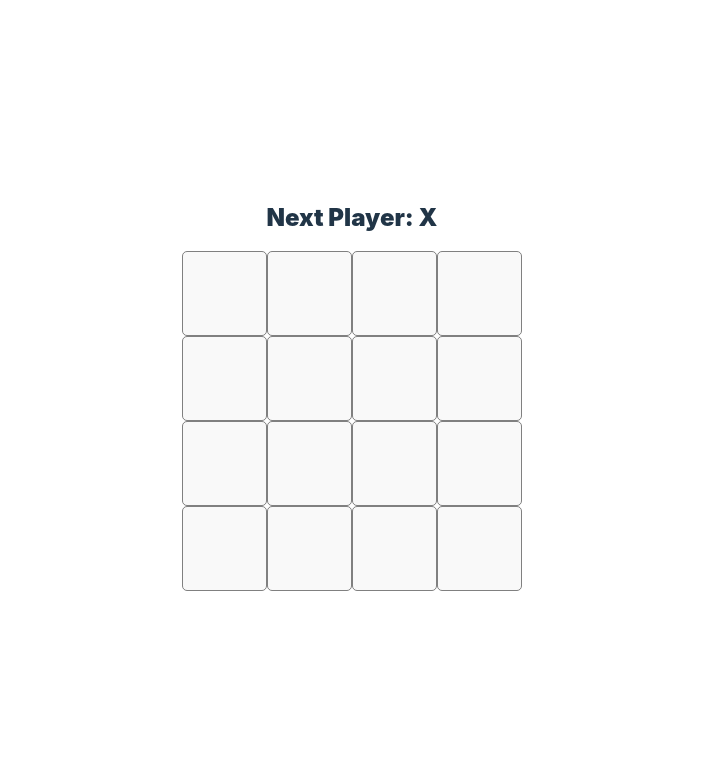
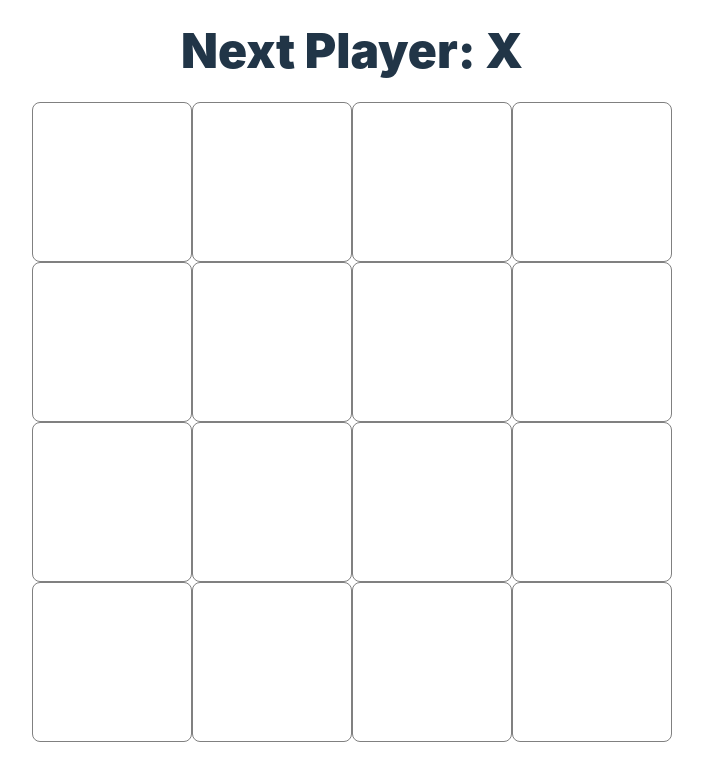
Before and after one commit to EnSillee/tic-tac-toe, a React (Vite) app: page / in a window 1280 px wide. Shown: the top 780 px of the page, without its empty margins (288-991 px from the left). Built offline with nearby package versions, Linux system fonts and the light colour scheme.

Commit message:
UPDATE 미디어쿼리 CSS

```diff
--- a/src/App.css
+++ b/src/App.css
@@ -3,10 +3,7 @@
     margin: 0 auto;
 
     min-width: 260px;
-    min-height: 430px;
-
-    /* padding: 2rem; */
-    /* text-align: center; */
+    min-height: 600px;
 }
 
 .board-row {
@@ -27,7 +24,7 @@
     justify-content: center;
     align-items: center;
     padding: 15px 0px;
-    font-size: 1.5rem;
+    font-size: 2.5rem;
     font-weight: 900;
 }
 
@@ -43,9 +40,54 @@
     -o-animation: fadein 3s; /* Opera */
 }
 
+@media (min-width: 576px) {
+    #root {
+        max-width: 1280px;
+        margin: 0 auto;
 
+        min-width: 260px;
+        min-height: 1025px;
 
-@-webkit-keyframes fadein { /* Safari and Chrome */
+        /* padding: 2rem; */
+        /* text-align: center; */
+    }
+    .board-row {
+        display: flex;
+        justify-content: center;
+        align-items: center;
+        width: '100%' !important;
+    }
+
+    .square {
+        display: flex;
+        justify-content: center;
+        align-items: center;
+    }
+
+    .status {
+        display: flex;
+        justify-content: center;
+        align-items: center;
+        padding: 15px 0px;
+        font-size: 3rem;
+        font-weight: 900;
+    }
+
+    .restart {
+        display: flex;
+        justify-content: center;
+        align-items: center;
+        margin-top: 30px;
+
+        animation: fadein 3s;
+        -moz-animation: fadein 3s; /* Firefox */
+        -webkit-animation: fadein 3s; /* Safari and Chrome */
+        -o-animation: fadein 3s; /* Opera */
+    }
+}
+
+@-webkit-keyframes fadein {
+  /* Safari and Chrome */
   from {
       opacity: 0;
   }
--- a/src/index.css
+++ b/src/index.css
@@ -46,9 +46,8 @@ button {
     color: black;
     background-color: #ffffff;
     cursor: pointer;
-    /* font-family: inherit; */
-    /* transition: border-color 0.25s; */
 }
+
 button:hover {
     border-color: #646cff;
 }
@@ -69,3 +68,18 @@ button:focus-visible {
         background-color: #f9f9f9;
     }
 }
+
+@media (min-width: 576px) {
+    button {
+        border-radius: 8px;
+        border: 1px solid gray;
+        padding: 0.3em 0.6em;
+        width: 160px;
+        height: 160px;
+        font-size: 6em;
+        font-weight: 900;
+        color: black;
+        background-color: #ffffff;
+        cursor: pointer;
+    }
+}
```
